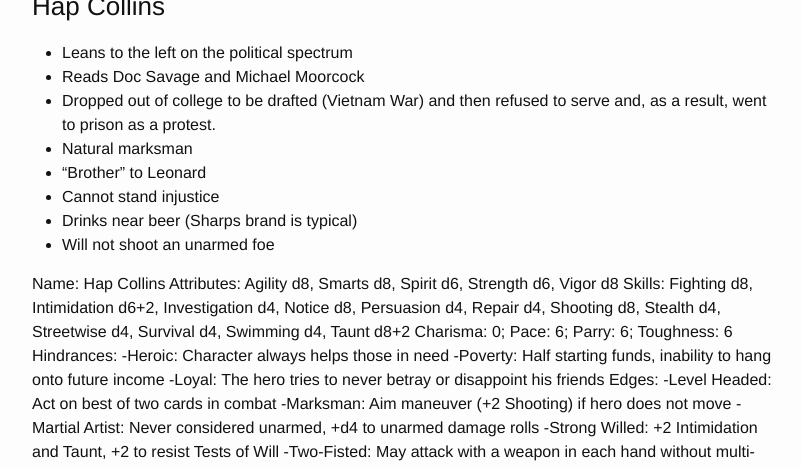
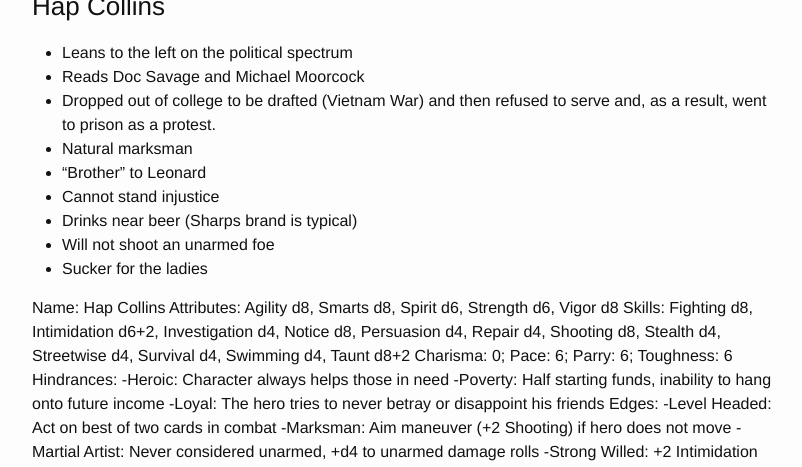
Before and after one commit to achall36/RoxvilleRooster.github.io, a Jekyll site: the page built from savage_hap_leonard.md, in a window 1280 px wide and 1400 px high, scrolled down 2142 px. Shown: the top 467 px of the window, without its empty margins (238-1040 px from the left). Built offline with Jekyll 4.4.1, drawn with Linux system fonts in a browser that asks for light colours; some of the changed text lies outside the part shown.

Commit message:
more description

```diff
--- a/savage_hap_leonard.md
+++ b/savage_hap_leonard.md
@@ -63,6 +63,7 @@ As far as the timelines are concerned, do not sweat it. Hap and Leonard were ver
 * Cannot stand injustice
 * Drinks near beer (Sharps brand is typical)
 * Will not shoot an unarmed foe
+* Sucker for the ladies
 
 Name: Hap Collins
 Attributes: Agility d8, Smarts d8, Spirit d6, Strength d6, Vigor d8
```
Also changed, not shown: other parts of savage_hap_leonard.md (+1 -0 lines).
